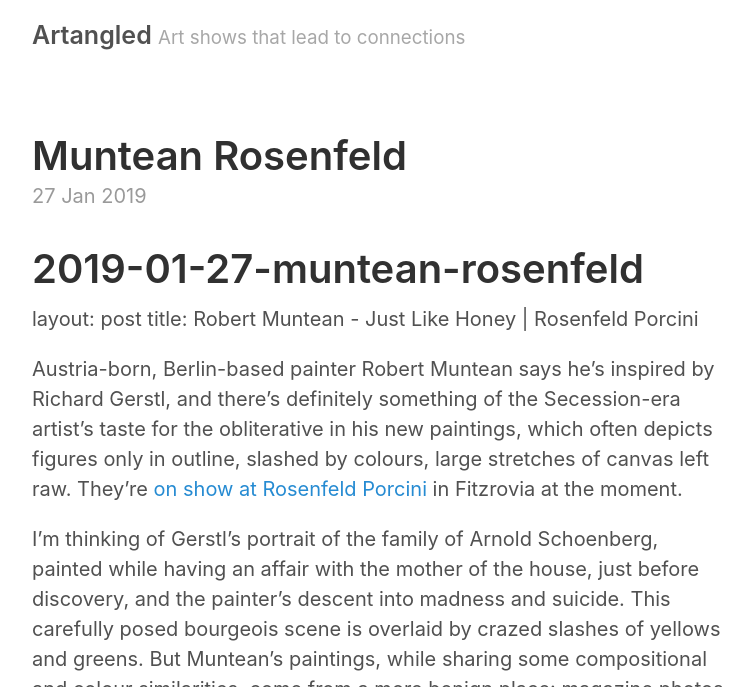
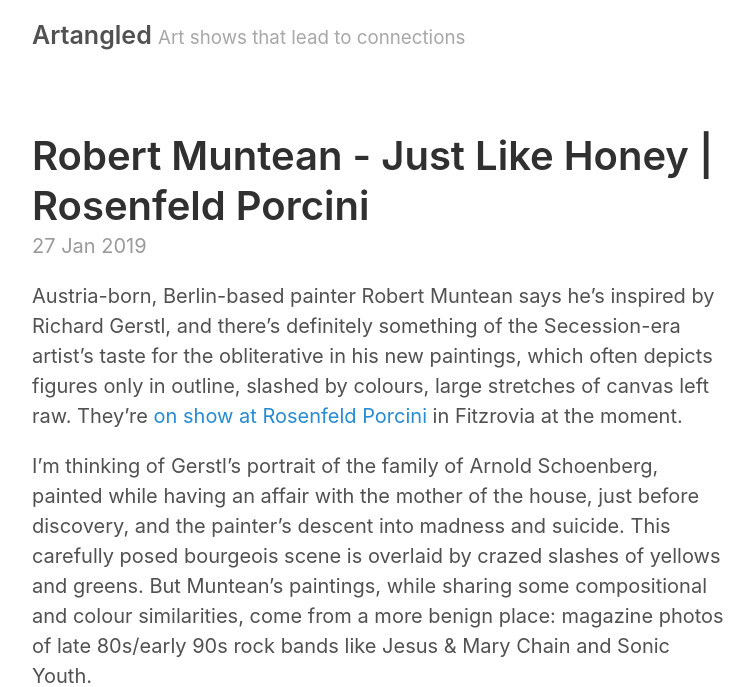
Before and after one commit to JMDKC/jmdkc.github.io, a Jekyll site: the page built from _posts/2019-01-27-muntean-rosenfeld.md, in a window 1280 px wide and 900 px high, cut to the strip 0-687 px from the top of the window. Shown: the whole strip, without its empty margins (258-1012 px from the left). Built offline with Jekyll 4.4.1, drawn with Linux system fonts in a browser that asks for light colours; our own code applies the rules of GitHub Pages for plain Markdown files.

Commit message:
updated post

```diff
--- a/_posts/2019-01-27-muntean-rosenfeld.md
+++ b/_posts/2019-01-27-muntean-rosenfeld.md
@@ -1,6 +1,7 @@
-# 2019-01-27-muntean-rosenfeld
+---
 layout: post
 title: Robert Muntean - Just Like Honey  | Rosenfeld Porcini
+---
 
 Austria-born, Berlin-based painter Robert Muntean says he’s inspired by Richard Gerstl, and there’s definitely something of the Secession-era artist’s taste for the obliterative in his new paintings, which often depicts figures only in outline, slashed by colours, large stretches of canvas left raw. They’re [on show at Rosenfeld Porcini](https://rosenfeldporcini.com/exhibitions/44/overview/) in Fitzrovia at the moment.
 
```
